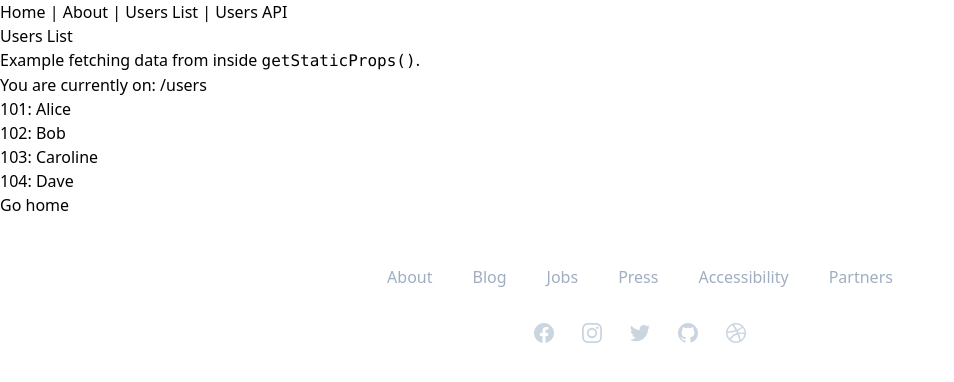
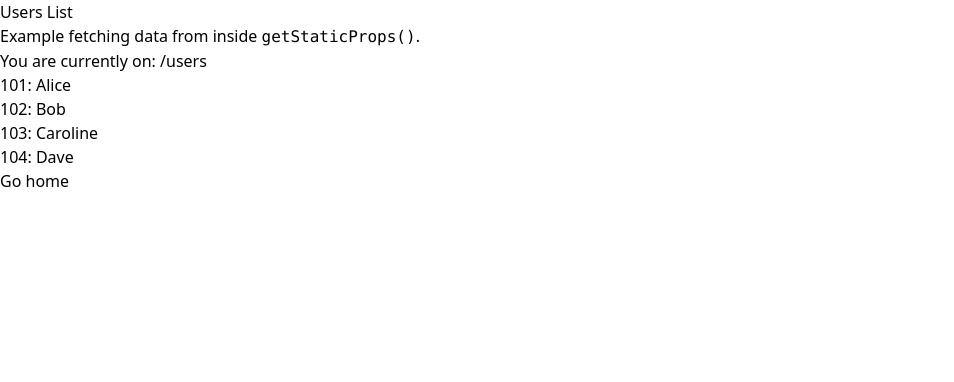
Before and after one commit to mittonface/mitten.dev, a Next.js app: page /users in a window 1280 px wide. Shown: the top 382 px of the page, without its empty margins (0-954 px from the left). Built offline with nearby package versions, Linux system fonts and the light colour scheme; what @tailwindcss/ui would draw is missing.

Commit message:
add stonks

```diff
--- a/components/Layout.tsx
+++ b/components/Layout.tsx
@@ -12,28 +12,11 @@ type Props = {
 const Layout = ({ children, title = "This is the default title" }: Props) => (
   <div>
     <Head>
-      <title>{title}</title>
+      <title>STONKS</title>
       <meta charSet="utf-8" />
       <meta name="viewport" content="initial-scale=1.0, width=device-width" />
     </Head>
-    <header>
-      <nav>
-        <Link href="/">
-          <a>Home</a>
-        </Link>{" "}
-        |{" "}
-        <Link href="/about">
-          <a>About</a>
-        </Link>{" "}
-        |{" "}
-        <Link href="/users">
-          <a>Users List</a>
-        </Link>{" "}
-        | <a href="/api/users">Users API</a>
-      </nav>
-    </header>
     {children}
-    <Footer />
   </div>
 );
 
--- a/pages/index.tsx
+++ b/pages/index.tsx
@@ -3,7 +3,11 @@ import Layout from "../components/Layout";
 const IndexPage = () => {
   return (
     <Layout title="Home | Next.js + TypeScript Example">
-      <BlogPreview />
+      <iframe
+        src="https://search-go-wsb-yqgj74dofybfy4jkltmfvvx4nu.us-east-1.es.amazonaws.com/_plugin/kibana/app/dashboards?security_tenant=private#/view/504b7970-619f-11eb-a377-778b2338e118?embed=true&_g=(filters%3A!(('%24state'%3A(store%3AglobalState)%2Cmeta%3A(alias%3A!n%2Cdisabled%3A!f%2Cindex%3A'8e1f11e0-619e-11eb-a377-778b2338e118'%2Ckey%3Acreated_date%2Cnegate%3A!f%2Cparams%3A(gte%3Anow-15m%2Clt%3Anow)%2Ctype%3Arange)%2Crange%3A(created_date%3A(gte%3Anow-15m%2Clt%3Anow))))%2CrefreshInterval%3A(pause%3A!f%2Cvalue%3A10000)%2Ctime%3A(from%3Anow-15m%2Cto%3Anow))&hide-filter-bar=true"
+        height="980"
+        width="100%"
+      ></iframe>
     </Layout>
   );
 };
```
